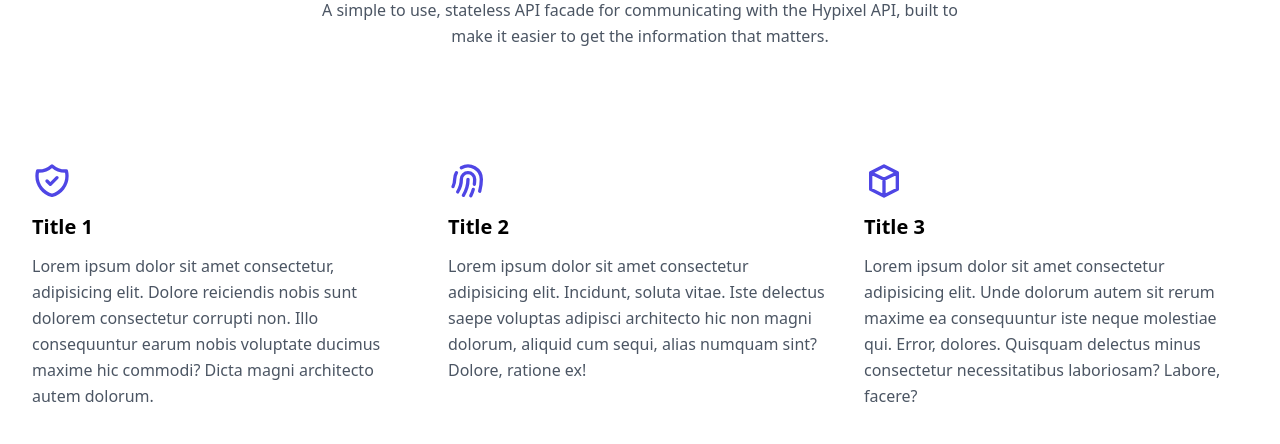
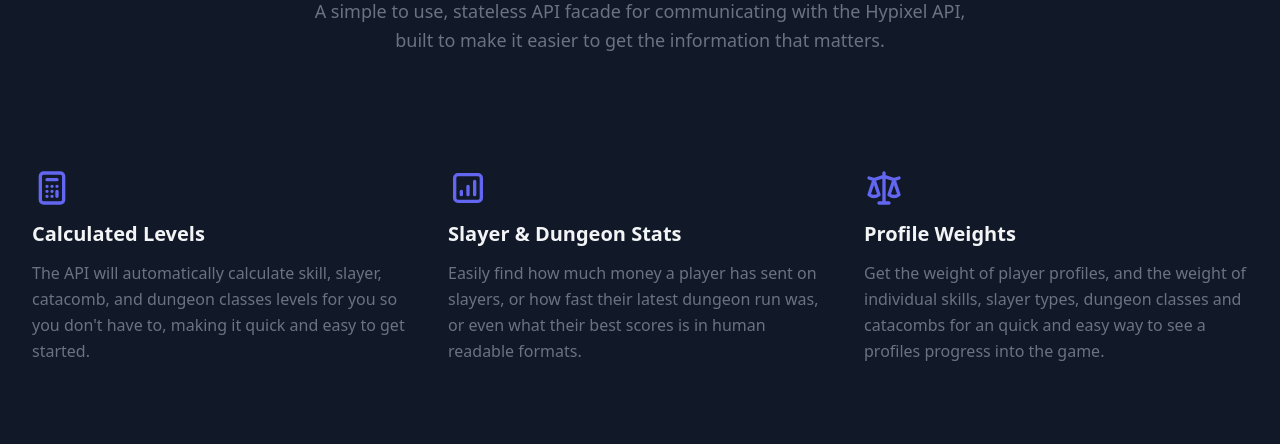
Before and after one commit to Senither/hypixel-skyblock-facade, a website: page src/public/index.html in a window 1280 px wide. Shown: the part 143-587 px from the top of the page. Drawn offline with nearby package versions, Linux system fonts and the light colour scheme.

Commit message:
Add real feature messages to homepage

```diff
--- a/src/public/index.html
+++ b/src/public/index.html
@@ -6,66 +6,75 @@
     <meta name="viewport" content="width=device-width, initial-scale=1, shrink-to-fit=no" />
     <link href="https://unpkg.com/tailwindcss@^2.0/dist/tailwind.min.css" rel="stylesheet" />
   </head>
-  <body class="antialiased bg-body text-body font-body">
+  <body class="antialiased bg-gray-900 text-gray-100">
     <div class="container mx-auto px-4">
       <div>
         <section class="py-12 px-4 text-center">
-          <div class="w-full max-w-2xl mx-auto">
-            <h2 class="text-5xl mt-2 mb-6 leading-tight font-extrabold font-heading">Hypixel <span class="text-indigo-600 underline">SkyBlock</span> Facade</h2>
-            <p class="mb-8 text-gray-600 leading-relaxed">
-              A simple to use, stateless API facade for communicating with the Hypixel API, built to make it easier to get the information that matters.
+          <div class="w-full max-w-3xl mx-auto">
+            <h2 class="text-4xl md:text-5xl lg:text-6xl mt-2 mb-6 leading-tight font-extrabold font-heading">
+              Hypixel <span class="text-indigo-500 underline">SkyBlock</span> Facade
+            </h2>
+            <p class="mb-8 text-gray-500 text-lg font-medium leading-relaxed">
+              A simple to use, stateless API facade for communicating with the Hypixel API,<br class="hidden md:block" />
+              built to make it easier to get the information that matters.
             </p>
           </div>
         </section>
 
         <section class="py-8 px-4">
           <div class="flex flex-wrap -mx-4 -mb-6">
-            <div class="lg:w-1/3 px-4 mb-6">
-              <!-- Heroicons: shield-check -->
-              <svg class="text-indigo-600 w-10 h-10" fill="none" stroke="currentColor" viewbox="0 0 24 24" xmlns="http://www.w3.org/2000/svg">
+            <div class="md:w-1/3 px-4 mb-6">
+              <div class="flex flex-col items-center md:items-start">
+                <!-- Heroicons: calculator -->
+                <svg class="text-indigo-500 w-10 h-10" fill="none" stroke="currentColor" viewBox="0 0 24 24" xmlns="http://www.w3.org/2000/svg">
                   <path
                     stroke-linecap="round"
                     stroke-linejoin="round"
                     stroke-width="2"
-                  d="M9 12l2 2 4-4m5.618-4.016A11.955 11.955 0 0112 2.944a11.955 11.955 0 01-8.618 3.04A12.02 12.02 0 003 9c0 5.591 3.824 10.29 9 11.622 5.176-1.332 9-6.03 9-11.622 0-1.042-.133-2.052-.382-3.016z"
+                    d="M9 7h6m0 10v-3m-3 3h.01M9 17h.01M9 14h.01M12 14h.01M15 11h.01M12 11h.01M9 11h.01M7 21h10a2 2 0 002-2V5a2 2 0 00-2-2H7a2 2 0 00-2 2v14a2 2 0 002 2z"
                   ></path>
                 </svg>
-              <h3 class="text-xl my-3 font-semibold font-heading">Title 1</h3>
-              <p class="text-gray-600 leading-relaxed">
-                Lorem ipsum dolor sit amet consectetur, adipisicing elit. Dolore reiciendis nobis sunt dolorem consectetur corrupti non. Illo consequuntur earum
-                nobis voluptate ducimus maxime hic commodi? Dicta magni architecto autem dolorum.
+                <h3 class="text-xl my-3 font-semibold font-heading">Calculated Levels</h3>
+              </div>
+              <p class="text-gray-500 leading-relaxed">
+                The API will automatically calculate skill, slayer, catacomb, and dungeon classes levels for you so you don't have to, making it quick and easy
+                to get started.
               </p>
             </div>
-            <div class="lg:w-1/3 px-4 mb-6">
-              <!-- Heroicons: finger-print -->
-              <svg class="text-indigo-600 w-10 h-10" fill="none" stroke="currentColor" viewBox="0 0 24 24" xmlns="http://www.w3.org/2000/svg">
+            <div class="md:w-1/3 px-4 mb-6">
+              <div class="flex flex-col items-center md:items-start">
+                <!-- Heroicons: chart-square-bar -->
+                <svg class="text-indigo-500 w-10 h-10" fill="none" stroke="currentColor" viewBox="0 0 24 24" xmlns="http://www.w3.org/2000/svg">
                   <path
                     stroke-linecap="round"
                     stroke-linejoin="round"
                     stroke-width="2"
-                  d="M12 11c0 3.517-1.009 6.799-2.753 9.571m-3.44-2.04l.054-.09A13.916 13.916 0 008 11a4 4 0 118 0c0 1.017-.07 2.019-.203 3m-2.118 6.844A21.88 21.88 0 0015.171 17m3.839 1.132c.645-2.266.99-4.659.99-7.132A8 8 0 008 4.07M3 15.364c.64-1.319 1-2.8 1-4.364 0-1.457.39-2.823 1.07-4"
+                    d="M16 8v8m-4-5v5m-4-2v2m-2 4h12a2 2 0 002-2V6a2 2 0 00-2-2H6a2 2 0 00-2 2v12a2 2 0 002 2z"
                   ></path>
                 </svg>
-              <h3 class="text-xl my-3 font-semibold font-heading">Title 2</h3>
-              <p class="text-gray-600 leading-relaxed">
-                Lorem ipsum dolor sit amet consectetur adipisicing elit. Incidunt, soluta vitae. Iste delectus saepe voluptas adipisci architecto hic non magni
-                dolorum, aliquid cum sequi, alias numquam sint? Dolore, ratione ex!
+                <h3 class="text-xl my-3 font-semibold font-heading">Slayer & Dungeon Stats</h3>
+              </div>
+              <p class="text-gray-500 leading-relaxed">
+                Easily find how much money a player has sent on slayers, or how fast their latest dungeon run was, or even what their best scores is in human
+                readable formats.
               </p>
             </div>
-            <div class="lg:w-1/3 px-4 mb-6">
-              <!-- Heroicons: cube -->
-              <svg class="text-indigo-600 w-10 h-10" fill="none" stroke="currentColor" viewBox="0 0 24 24" xmlns="http://www.w3.org/2000/svg">
+            <div class="md:w-1/3 px-4 mb-6">
+              <div class="flex flex-col items-center md:items-start">
+                <!-- Heroicons: scale -->
+                <svg class="text-indigo-500 w-10 h-10" fill="none" stroke="currentColor" viewBox="0 0 24 24" xmlns="http://www.w3.org/2000/svg">
                   <path
                     stroke-linecap="round"
                     stroke-linejoin="round"
                     stroke-width="2"
-                  d="M20 7l-8-4-8 4m16 0l-8 4m8-4v10l-8 4m0-10L4 7m8 4v10M4 7v10l8 4"
+                    d="M3 6l3 1m0 0l-3 9a5.002 5.002 0 006.001 0M6 7l3 9M6 7l6-2m6 2l3-1m-3 1l-3 9a5.002 5.002 0 006.001 0M18 7l3 9m-3-9l-6-2m0-2v2m0 16V5m0 16H9m3 0h3"
                   ></path>
                 </svg>
-              <h3 class="text-xl my-3 font-semibold font-heading">Title 3</h3>
-              <p class="text-gray-600 leading-relaxed">
-                Lorem ipsum dolor sit amet consectetur adipisicing elit. Unde dolorum autem sit rerum maxime ea consequuntur iste neque molestiae qui. Error,
-                dolores. Quisquam delectus minus consectetur necessitatibus laboriosam? Labore, facere?
+                <h3 class="text-xl my-3 font-semibold font-heading">Profile Weights</h3>
+              </div>
+              <p class="text-gray-500 leading-relaxed">
+                Get the weight of player profiles, and the weight of individual skills, slayer types, dungeon classes and catacombs for an quick and easy way to
+                see a profiles progress into the game.
               </p>
             </div>
           </div>
@@ -77,7 +86,7 @@
           </div>
         </section>
 
-        <section class="py-8 px-4 border-2 border-gray-200 rounded-md shadow-lg">
+        <section class="py-8 px-4 bg-gray-800 shadow-md rounded-md shadow-lg">
           <div class="flex flex-wrap mb-8">
             <div class="px-2 lg:pr-16 mb-3">
               <h2 class="text-2xl font-semibold">
```
Lines whose indentation alone changed are shown as unchanged.
